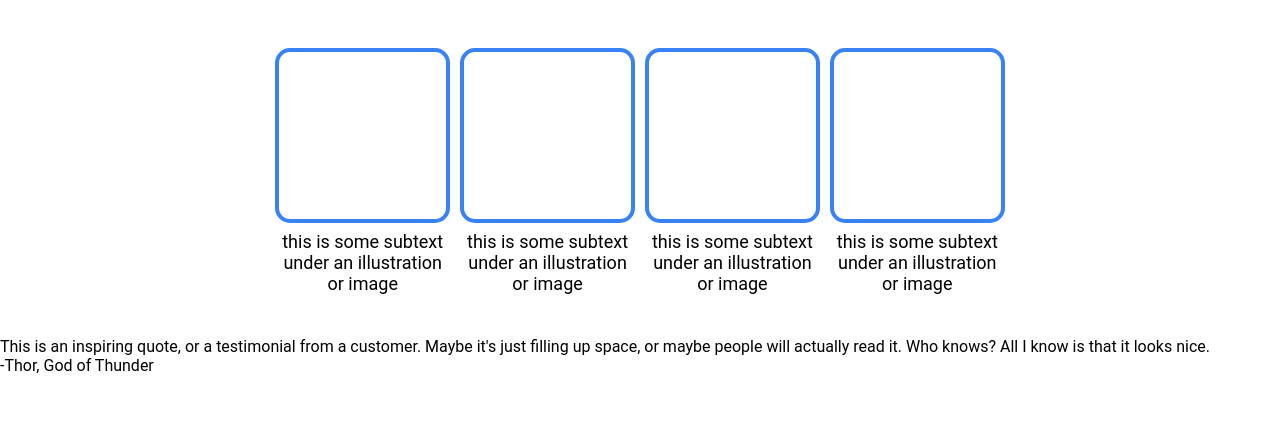
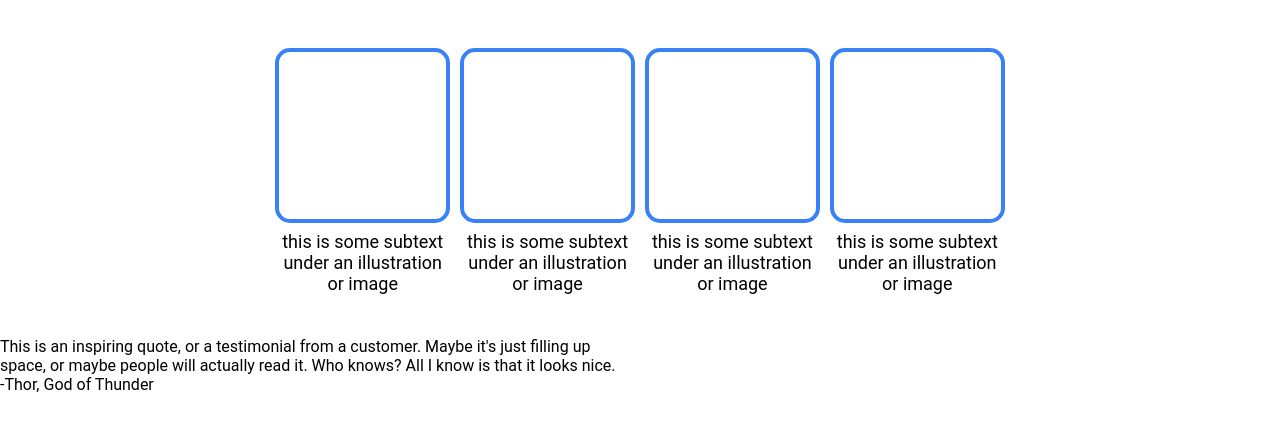
Before and after one commit to ChewingTabasco/landing-page-v2, a plain HTML site: page index.html in a window 1280 px wide. Shown: the part 538-966 px from the top of the page. Before the commit the page ends 913 px from the top, so only its background shows below. Drawn offline with Linux system fonts and the light colour scheme.

Commit message:
Set size of .quote-content-border

```diff
--- a/style.css
+++ b/style.css
@@ -124,3 +124,8 @@ h2 {
 .square-container > p {
   font-size: 18px;
 }
+
+.quote-content-border {
+  width: 50%;
+  height: 425px;
+}
```
